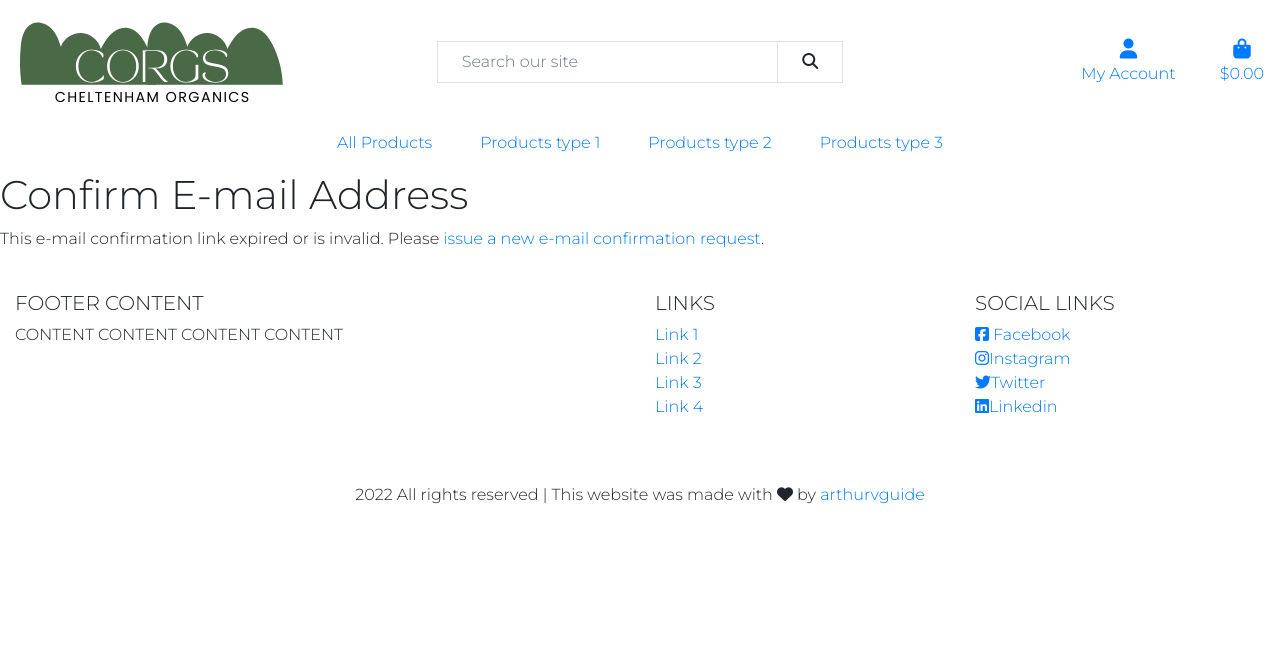
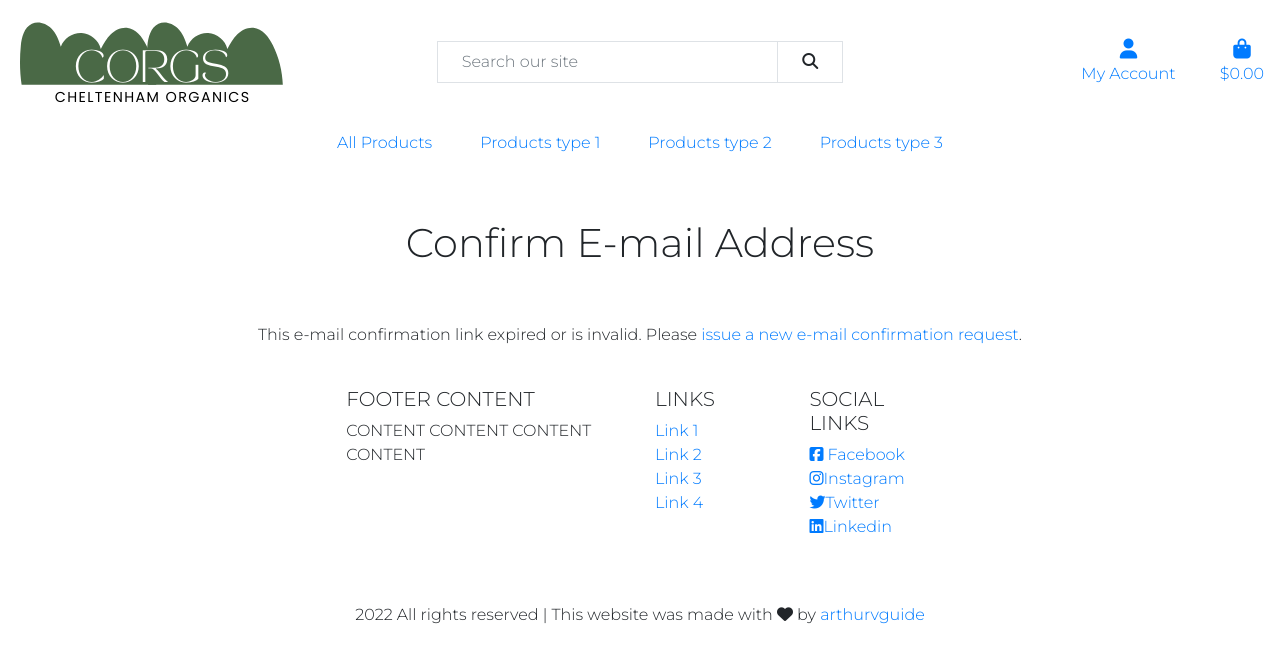
Before and after one commit to arthurvguide/cheltenham-organics, a Django app: a page that uses templates/allauth/account/email_confirm.html in a window 1280 px wide. Shown: the top 663 px of the page. Run offline with Django 3.2, Linux system fonts and the light colour scheme; data comes from the database, SQL or seed files in the repository; some libraries are stand-ins or nearby versions.

Commit message:
Implement email verification authentication

```diff
--- a/cheltenham_organics/settings.py
+++ b/cheltenham_organics/settings.py
@@ -145,3 +145,7 @@ MEDIA_ROOT = os.path.join(BASE_DIR, 'media')
 # https://docs.djangoproject.com/en/3.2/ref/settings/#default-auto-field
 
 DEFAULT_AUTO_FIELD = 'django.db.models.BigAutoField'
+
+EMAIL_BACKEND = 'django.core.mail.backends.console.EmailBackend'
+ACCOUNT_EMAIL_REQUIRED = True
+ACCOUNT_EMAIL_VERIFICATION = 'mandatory'
--- a/templates/allauth/account/email_confirm.html
+++ b/templates/allauth/account/email_confirm.html
@@ -3,22 +3,28 @@
 {% load i18n %}
 {% load account %}
 
-{% block head_title %}{% trans "Confirm E-mail Address" %}{% endblock %}
-
 
 {% block content %}
-<h1>{% trans "Confirm E-mail Address" %}</h1>
-
-{% if confirmation %}
+<div class="text-center justify-content-center m-5 ">
+    <div class="row justify-content-center mt-5">
+        <h1>{% trans "Confirm E-mail Address" %}</h1>
+    </div>
+    <div class="row justify-content-center mt-5">
+        {% if confirmation %}
 
 {% user_display confirmation.email_address.user as user_display %}
 
 <p>{% blocktrans with confirmation.email_address.email as email %}Please confirm that <a href="mailto:{{ email }}">{{ email }}</a> is an e-mail address for user {{ user_display }}.{% endblocktrans %}</p>
+    </div>
+    <div class="row justify-content-center">
+        <form method="post" action="{% url 'account_confirm_email' confirmation.key %}">
+            {% csrf_token %}
+                <button class="btn" type="submit">{% trans 'Confirm' %}</button>
+            </form>
+    </div>
+</div>
 
-<form method="post" action="{% url 'account_confirm_email' confirmation.key %}">
-{% csrf_token %}
-    <button type="submit">{% trans 'Confirm' %}</button>
-</form>
+
 
 {% else %}
 
```
Also changed, not shown: templates/allauth/account/verification_sent.html (+5 -2 lines).
